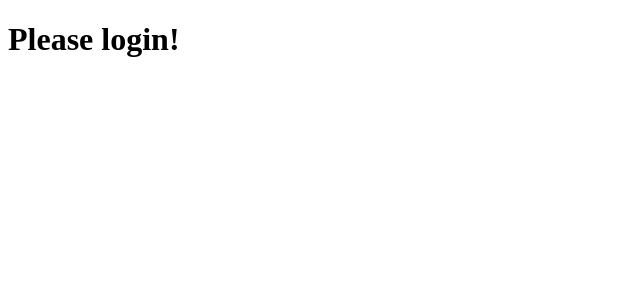
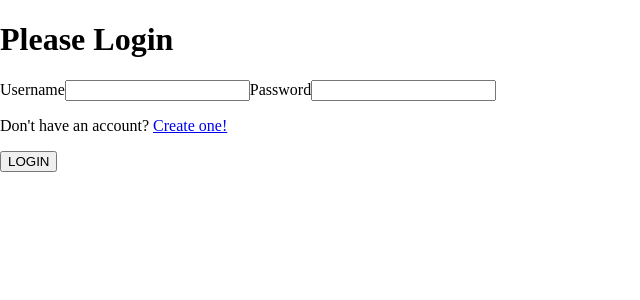
Before and after one commit to Jason-Azevedo/InstantMessenger, a React (Create React App) app in the folder client/: page /login in a window 1280 px wide. Shown: the top 300 px of the page, without its empty margins (0-640 px from the left). Built offline with nearby package versions, Linux system fonts and the light colour scheme.

Commit message:
Installed node-sass and created html for login page

```diff
--- a/client/package.json
+++ b/client/package.json
@@ -41,5 +41,8 @@
       "last 1 firefox version",
       "last 1 safari version"
     ]
+  },
+  "devDependencies": {
+    "node-sass": "^4.14.1"
   }
 }
--- a/client/src/App.tsx
+++ b/client/src/App.tsx
@@ -4,6 +4,7 @@ import Login from "./Pages/Login";
 import Signup from "./Pages/Signup";
 import { BrowserRouter as Router, Switch, Route, Link } from "react-router-dom";
 import SecureRoute from "./Components/SecureRoute";
+import "./Sass/main.scss";
 
 function App() {
   return (
--- a/client/src/Pages/Login.tsx
+++ b/client/src/Pages/Login.tsx
@@ -1,9 +1,30 @@
 import React from "react";
+import { Link } from "react-router-dom";
 
 export default function Login() {
   return (
-    <>
-      <h1>Please login!</h1>
-    </>
+    <div className="container--center">
+      <form className="form">
+        <h1 className="form__header">Please Login</h1>
+
+        <label htmlFor="" className="form__label">
+          Username
+        </label>
+        <input type="text" className="form__input" />
+
+        <label htmlFor="" className="form__label">
+          Password
+        </label>
+        <input type="password" className="form__input" />
+
+        <p className="form__text">
+          Don't have an account? <Link to="/signup">Create one!</Link>
+        </p>
+
+        <button type="submit" className="btn">
+          LOGIN
+        </button>
+      </form>
+    </div>
   );
 }
--- /dev/null
+++ b/client/src/Sass/main.scss
@@ -0,0 +1,8 @@
+@import url("https://fonts.googleapis.com/css2?family=Montserrat:wght@500&family=Open+Sans:wght@300&display=swap");
+@import "./Components/main";
+
+body {
+  padding: 0;
+  margin: 0;
+  box-sizing: border-box;
+}
```
Also changed, not shown: client/src/Sass/Components/_main.scss (added), 1 other file (tests, documents, lock files or other folders).
